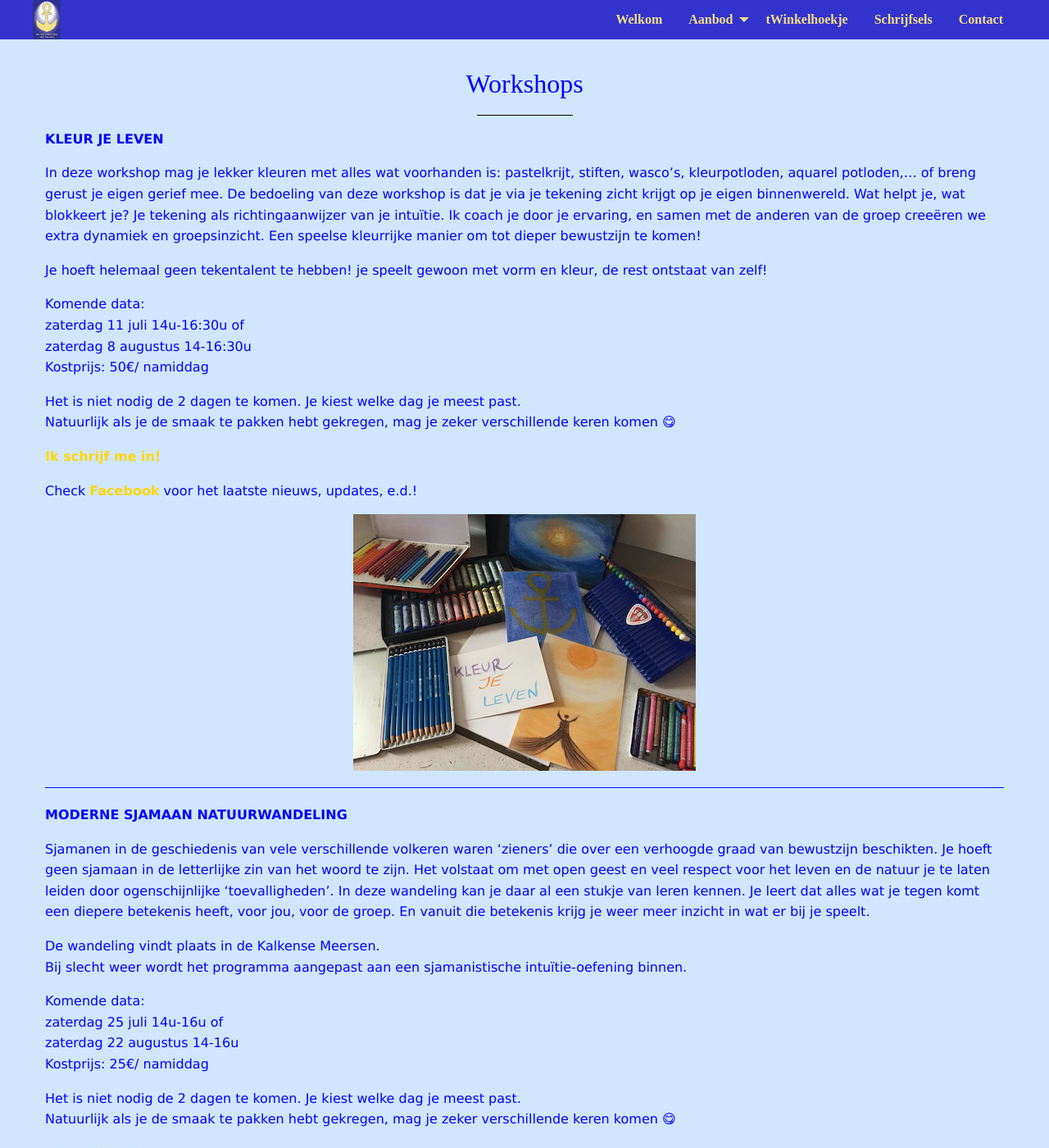
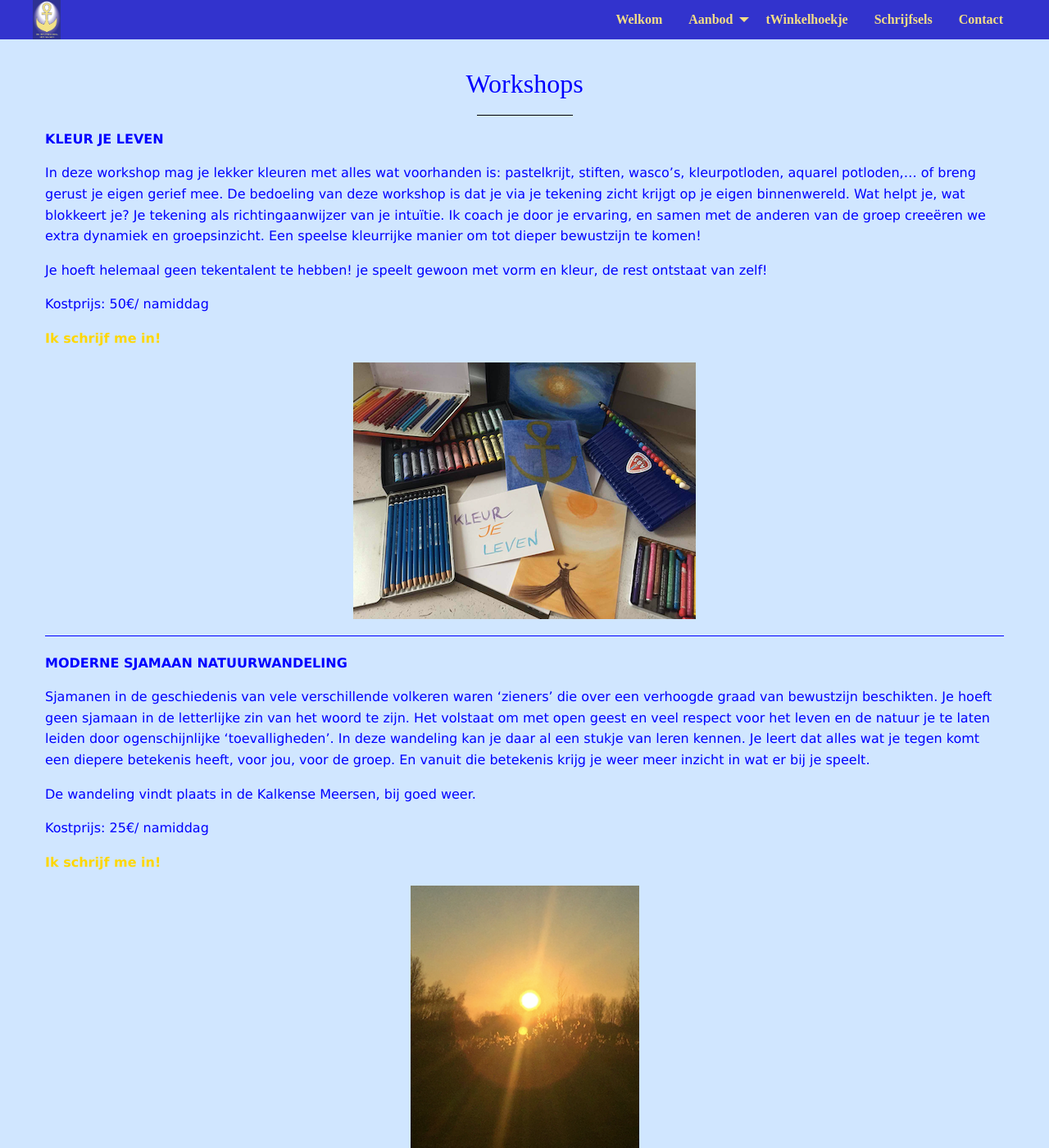
Before and after one commit to ankher/ankher.github.io, a Jekyll site: the page built from workshops.md, in a window 1280 px wide and 1400 px high. Shown: the whole window at 82% size. Built offline with Jekyll 4.4.1, drawn with Linux system fonts in a browser that asks for light colours; nearby versions of some CDN libraries; our own code applies the rules of GitHub Pages for plain Markdown files; some of the changed text lies outside the part shown.

Commit message:
Update workshops.md

```diff
--- a/workshops.md
+++ b/workshops.md
@@ -13,17 +13,11 @@ Een speelse kleurrijke manier om tot dieper bewustzijn te komen!
 
 Je hoeft helemaal geen tekentalent te hebben! je speelt gewoon met vorm en kleur, de rest ontstaat van zelf!
 
-Komende data:
-zaterdag 11 juli 14u-16:30u   of
-zaterdag 8 augustus 14-16:30u
 Kostprijs: 50€/ namiddag
 
-Het is niet nodig de 2 dagen te komen. Je kiest welke dag je meest past.
-Natuurlijk als je de smaak te pakken hebt gekregen, mag je zeker verschillende keren komen 😋
 
 [**Ik schrijf me in!**](mailto:marian@de-intuitieschool.be)
 
-Check [**Facebook**](https://www.facebook.com/intuitieschool/) voor het laatste nieuws, updates, e.d.!
 
 ![workshops](images/kleurjeleven.png)
 
@@ -35,20 +29,13 @@ Check [**Facebook**](https://www.facebook.com/intuitieschool/) voor het laatste
 Sjamanen in de geschiedenis van vele verschillende volkeren waren 'zieners' die over een verhoogde graad van bewustzijn beschikten. Je hoeft geen sjamaan in de letterlijke zin van het woord te zijn. Het volstaat om met open geest en veel respect voor het leven en de natuur je te laten leiden door ogenschijnlijke 'toevalligheden'.
 In deze wandeling kan je daar al een stukje van leren kennen. Je leert dat alles wat je tegen komt een diepere betekenis heeft, voor jou, voor de groep. En vanuit die betekenis krijg je weer meer inzicht in wat er bij je speelt.
 
-De wandeling vindt plaats in de Kalkense Meersen.
-Bij slecht weer wordt het programma aangepast aan een sjamanistische intuïtie-oefening binnen.
+De wandeling vindt plaats in de Kalkense Meersen, bij goed weer.
 
-Komende data:
-zaterdag 25 juli 14u-16u   of
-zaterdag 22 augustus 14-16u
 Kostprijs: 25€/ namiddag
 
-Het is niet nodig de 2 dagen te komen. Je kiest welke dag je meest past.
-Natuurlijk als je de smaak te pakken hebt gekregen, mag je zeker verschillende keren komen 😋
 
 [**Ik schrijf me in!**](mailto:marian@de-intuitieschool.be)
 
-Check [**Facebook**](https://www.facebook.com/intuitieschool/) voor het laatste nieuws, updates, e.d.!
 
 ![workshops](images/wandeling.png)
 ![workshops](images/wandeling2.png)
```
